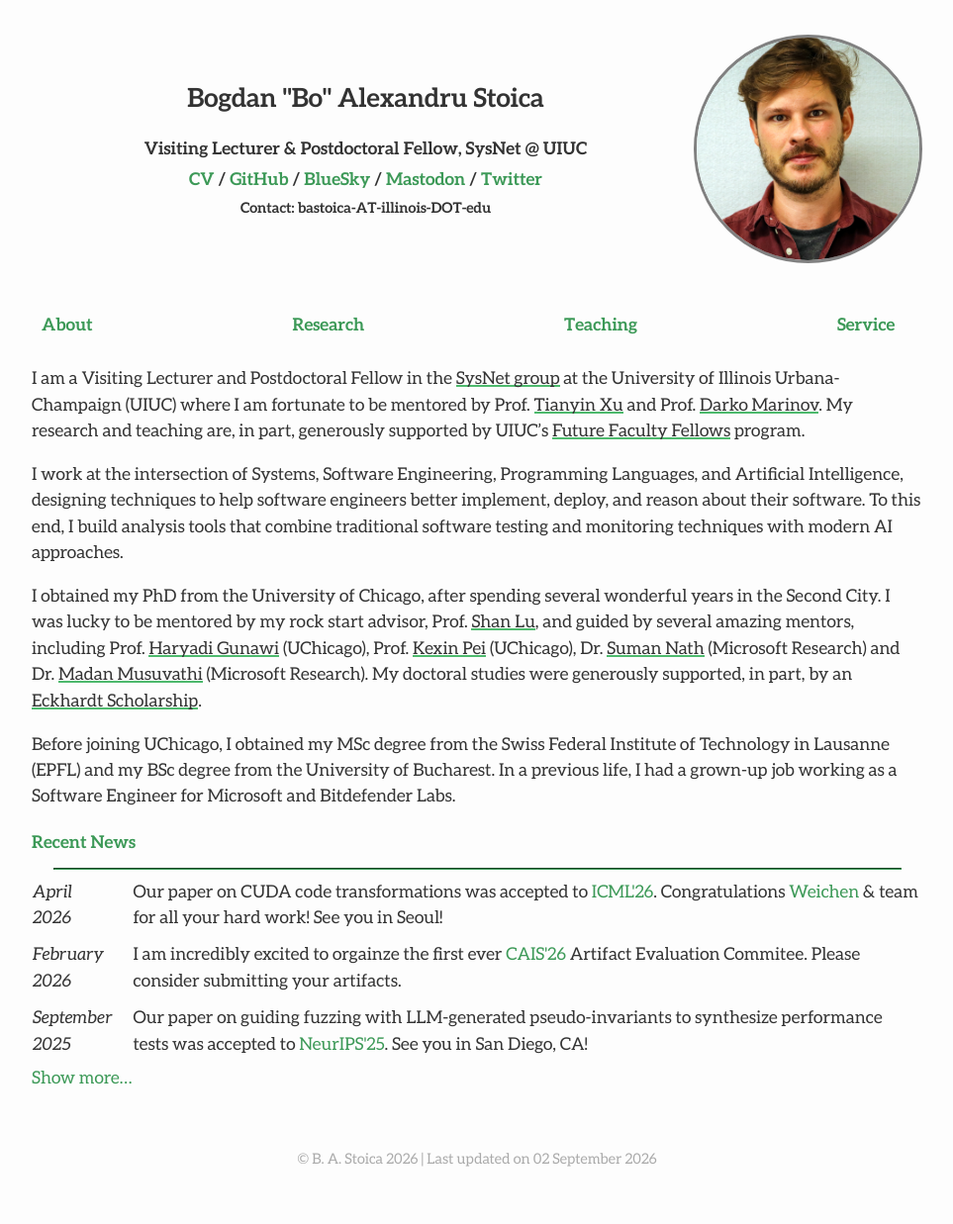
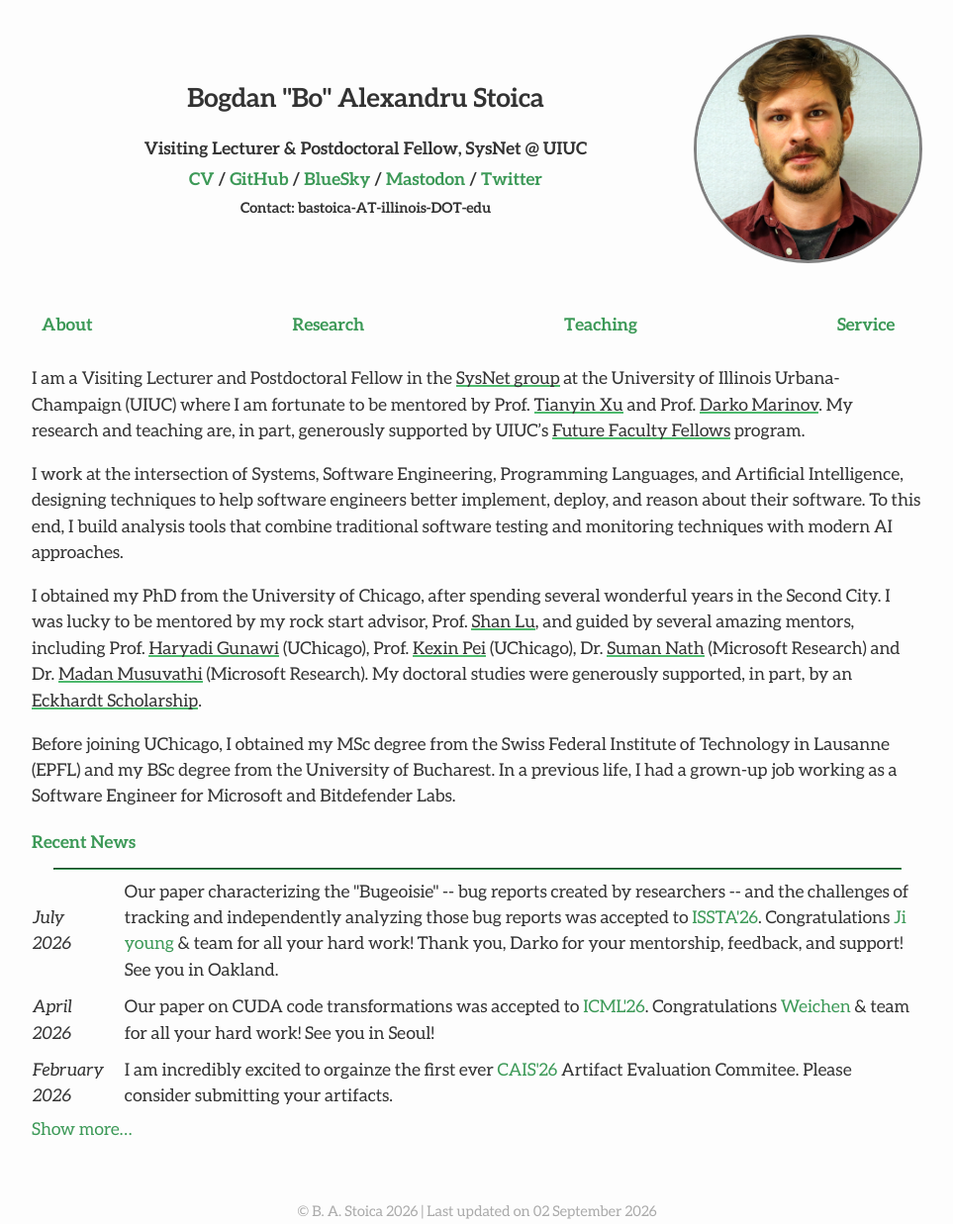
Before and after one commit to bastoica/bastoica.github.io, a Jekyll site: the page built from index.md, in a window 1280 px wide. Shown: the whole page at 99% size, without its empty margins (158-1121 px from the left). Built offline with Jekyll 4.4.1, drawn with Linux system fonts in a browser that asks for light colours; nearby versions of some CDN libraries; before the commit the page ends 1185 px from its top, so only the background shows below that.

Commit message:
update recent news

```diff
--- a/index.md
+++ b/index.md
@@ -27,6 +27,10 @@
 
 
 <table id="newsTable" style="border-collapse: collapse;">
+  <tr>
+    <td style="padding-bottom: 10px; text-align: left;"><i>July<br>2026</i></td>
+    <td style="padding-bottom: 10px; padding-left: 20px; text-align: left;">Our paper characterizing the "Bugeoisie" -- bug reports created by researchers -- and the challenges of tracking and independently analyzing those bug reports was accepted to <a href="https://conf.researchr.org/home/issta-2026" tafget="_blank">ISSTA'26</a>. Congratulations <a href="[https://weichenxli.github.io/](https://conf.researchr.org/profile/issta-2026/jiyoungkim3)" tafget="_blank">Ji young</a> & team for all your hard work! Thank you, Darko for your mentorship, feedback, and support! See you in Oakland.</td>
+  </tr>
   <tr>
     <td style="padding-bottom: 10px; text-align: left;"><i>April<br>2026</i></td>
     <td style="padding-bottom: 10px; padding-left: 20px; text-align: left;">Our paper on CUDA code transformations was accepted to <a href="https://icml.cc/Conferences/2026" tafget="_blank">ICML'26</a>. Congratulations <a href="https://weichenxli.github.io/" tafget="_blank">Weichen</a> & team for all your hard work! See you in Seoul!</td>
```
